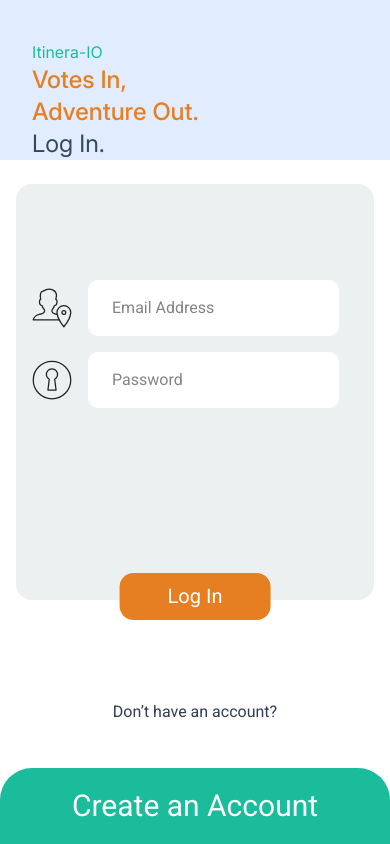
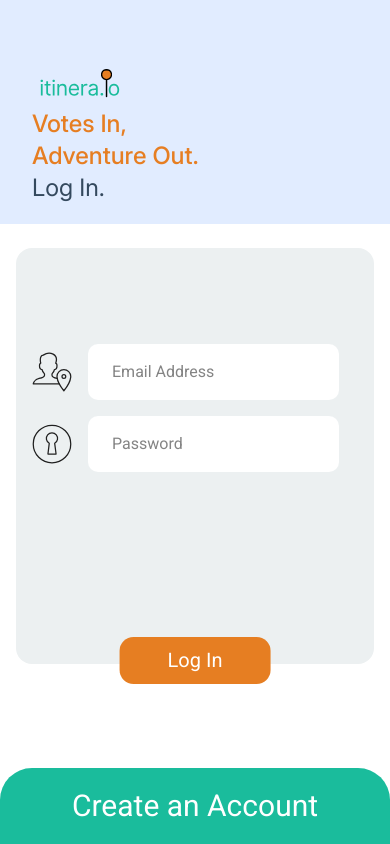
Before and after one commit to kcadavos/itinera-io, a Next.js app: page / in a window 390 px wide. Built offline with nearby package versions, Linux system fonts and the light colour scheme.

Commit message:
end of 4/23 work

```diff
--- a/src/app/(pages)/layout.tsx
+++ b/src/app/(pages)/layout.tsx
@@ -15,7 +15,7 @@ const Layout = ({ children }: { children: React.ReactNode }) =>  {
   return (
 
     <div>
-      {/* <HeaderComponent/> */}
+
 
 
       {children}
--- a/src/app/layout.tsx
+++ b/src/app/layout.tsx
@@ -3,6 +3,7 @@ import { Geist, Geist_Mono } from "next/font/google";
 import "./globals.css";
 import HeaderComponent from "@/components/HeaderComponent";
 import { AppWrapper } from "@/context/DataContext";
+
 
 const geistSans = Geist({
   variable: "--font-geist-sans",
@@ -30,6 +31,7 @@ export default function RootLayout({
         className={`${geistSans.variable} ${geistMono.variable} antialiased`}
       >
          <AppWrapper>
+
         <HeaderComponent/>
         {children}
 
--- a/src/components/HeaderComponent.tsx
+++ b/src/components/HeaderComponent.tsx
@@ -1,5 +1,5 @@
 "use client";
-import React from "react";
+import React, { useEffect, useState } from "react";
 
 import {
   useNameContext,
@@ -10,6 +10,7 @@ import {
 import { usePathname } from "next/navigation";
 import { format, parseISO } from "date-fns";
 import Link from "next/link";
+import MenuComponent from "./MenuComponent";
 
 const HeaderComponent = () => {
   const path = usePathname();
@@ -21,6 +22,10 @@ const HeaderComponent = () => {
 
   const startDate = parseISO(selectedTripStartDate);
   const endDate = parseISO(selectedTripEndDate);
+  const [isHidden, setIsHidden] = useState(false);
+  useEffect(()=>{
+    setIsHidden(path == '/');
+  },[path])
 
   const findPath = () => {
     if (path === "/ItinerarySuggestionPages/AddSuggestionPage") {
@@ -58,11 +63,16 @@ const HeaderComponent = () => {
           <p>
             {`Hi `}
             <span className="text-[#4A90E2] text-xl">{name}</span>
-            {`, let's plan for`}{" "}
+            {`,`}
           </p>
         ),
         destination: "",
-        message: "Looking forward to these trips?",
+        message: (
+          <p>
+
+            Looking forward to <br /> these trips?
+          </p>
+        ),
         color: "text-[#34495E] text-2xl",
       };
     } else if (path === "/Trip/AddTrip") {
@@ -71,11 +81,16 @@ const HeaderComponent = () => {
           <p>
             {`Hi `}
             <span className="text-[#4A90E2] text-xl">{name}</span>
-            {`, let's plan for`}{" "}
+            {`,`}
           </p>
         ),
         destination: "",
-        message: "Where do you want to go?",
+        message: (
+          <p>
+
+            Where do you  <br /> want to go?
+          </p>
+        ),
         color: "text-[#34495E] text-2xl",
       };
     } else {
@@ -98,14 +113,15 @@ const HeaderComponent = () => {
 
   return (
     <div className="md:hidden">
-      <div className="bg-[#E1ECFF] min-h-[10rem] max-h-[10rem] lg:min-h-[13.2rem] lg:max-h-[13.2rem] pt-10 pb-5 min-w-screen max-w-screen mb-6">
-        <div className="mx-8 font-inter">
+      <div className="bg-[#E1ECFF] min-h-[14rem] max-h-[14rem] lg:min-h-[13.2rem] lg:max-h-[13.2rem] pt-10 pb-10 relative min-w-screen max-w-screen mb-6">
+          {!isHidden && <MenuComponent/>}
+        <div className="mx-8 mt-7 font-inter">
           <Link href="/" className="text-[#1ABC9C]">
-            Itinera-IO
+            <img className="h-10 " src="/assets/icons/itineraLogo.svg" alt="" />
           </Link>
           <div className="font-medium text-[#34495E]">{bottom.topMessage}</div>
           <p className="text-3xl text-[#E67E22]">{bottom.destination}</p>
-          <p className={` ${bottom.color}`}>{bottom.message}</p>
+          <div className={` ${bottom.color}`}>{bottom.message}</div>
         </div>
       </div>
     </div>
--- a/src/components/MenuComponent.tsx
+++ b/src/components/MenuComponent.tsx
@@ -4,7 +4,14 @@ import React from 'react'
 const MenuComponent= () => {
   return (
     <>
-    <div></div>
+    {/* the button it self */}
+    <div className='bg-white rounded-full w-15 h-15 flex justify-center absolute ml-80 translate-y-1  '>
+    <img className='w-9 ' src="/assets/icons/Orion_world-map2.svg" alt="Menu" />
+    </div>
+    {/* the first option return to trip list  */}
+    {/* the second option  */}
+    {/* third option notifications page  */}
+    {/* log out basically return them to login  */}
     </>
   )
 }
```
Also changed, not shown: public/assets/Icons/Orion_world-map2.svg (added).
